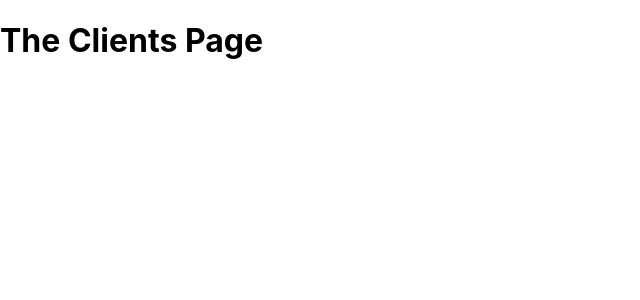
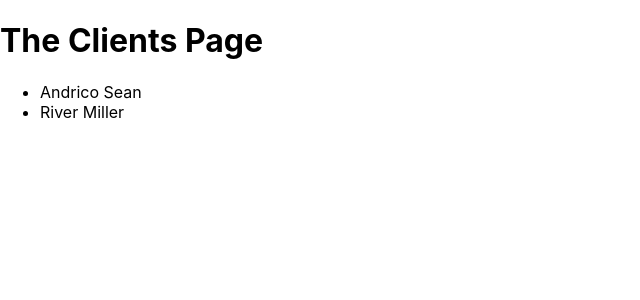
Before and after one commit to DeeDe3/my-next-app, a Next.js app in the folder public/: page /clients in a window 1280 px wide. Shown: the top 300 px of the page, without its empty margins (0-640 px from the left). Built offline with nearby package versions, Linux system fonts and the light colour scheme.

Commit message:
different way of setting dynamic links

```diff
--- a/public/pages/clients/index.tsx
+++ b/public/pages/clients/index.tsx
@@ -1,9 +1,31 @@
 import type { NextPage } from "next";
+import Link from "next/link";
 
 const Clients: NextPage = () => {
+  const clients = [
+    { id: "sean", name: "Andrico Sean" },
+    { id: "miller", name: "River Miller" },
+  ];
+
   return (
     <div>
       <h1>The Clients Page</h1>
+      <ul>
+        {clients.map((clients) => (
+          <li key={clients.id}>
+            <Link
+              href={{
+                pathname: "/clients/[id]",
+                query: {
+                  id: clients.id,
+                },
+              }}
+            >
+              {clients.name}
+            </Link>
+          </li>
+        ))}
+      </ul>
     </div>
   );
 };
```
